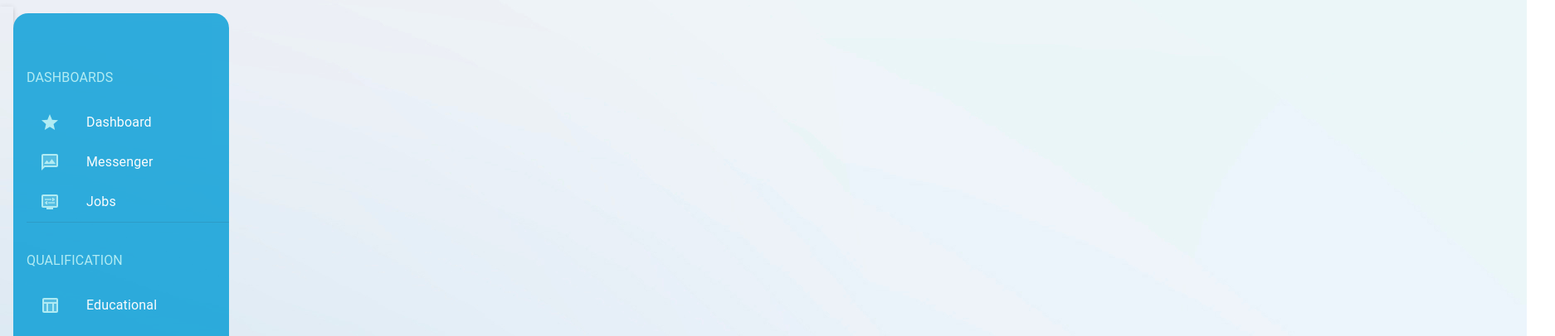
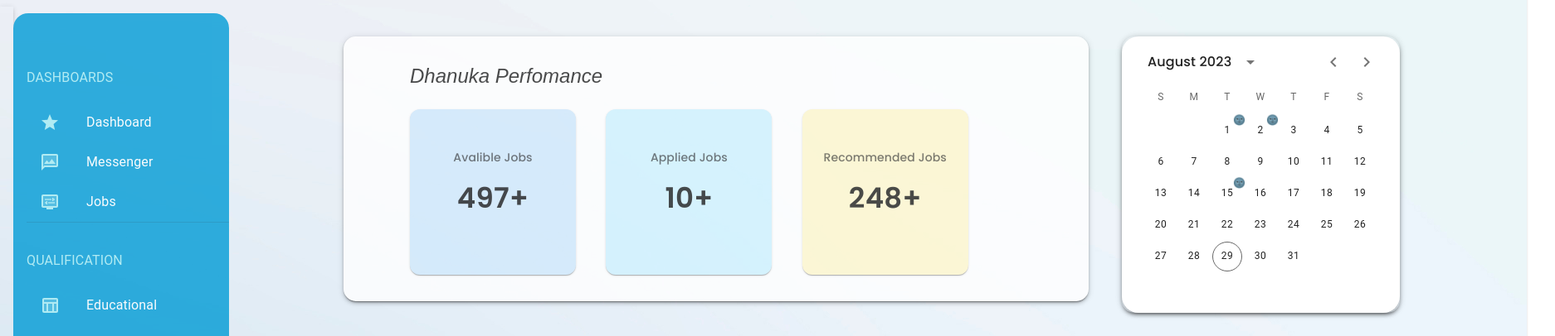
Before and after one commit to Dhanuka-Thathsara-Vithana/React-CV-sorting, a React (Vite) app: page /user in a window 1280 px wide. Shown: the part 80-486 px from the top of the page at 83% size, 1874 px wide, since content can reach past the window. Built offline with nearby package versions, Linux system fonts and the light colour scheme.

Commit message:
change padding layouts

```diff
--- a/src/layout/navbar/NavBar.tsx
+++ b/src/layout/navbar/NavBar.tsx
@@ -1,10 +1,11 @@
-import { AppBar, Badge, Box, Button, IconButton, List, ListItem, ListItemText, Menu, MenuItem, Toolbar, Typography } from '@mui/material'
+import { AppBar, Badge, Box, Button, IconButton,  List, ListItem, ListItemText, Menu, MenuItem, Toolbar, Typography } from '@mui/material'
 import MenuIcon from '@mui/icons-material/Menu';
 import AccountCircle from '@mui/icons-material/AccountCircle';
 import MailIcon from '@mui/icons-material/Mail';
 import NotificationsIcon from '@mui/icons-material/Notifications';
 import MoreIcon from '@mui/icons-material/MoreVert';
 import NotificationsNoneIcon from '@mui/icons-material/NotificationsNone';
+import { Link } from 'react-router-dom';
 
 function NavBar() {
   return (
@@ -23,20 +24,24 @@
             classes={{ root: 'MuiListItem-indicators' }}
             button
           >
+             <Link to={''}>
             <ListItemText
             sx={{fontFamily:'sans-serif'}}
               primaryTypographyProps={{ noWrap: true }}
               primary="Home"
             />
+            </Link>
         </ListItem>
         <ListItem
             classes={{ root: 'MuiListItem-indicators' }}
             button
           >
+             <Link to={'/user'}>
             <ListItemText
               primaryTypographyProps={{ noWrap: true }}
               primary="Dashboard"
             />
+            </Link>
         </ListItem>
         <ListItem
             classes={{ root: 'MuiListItem-indicators' }}
@@ -73,12 +78,14 @@
           </IconButton>
         </Box>
         <Box sx={{ display: { xs: 'flex', md: 'none' } }}>
+
           <IconButton
             size="large"
             color="inherit"
           >
             <MoreIcon />
           </IconButton>
+
         </Box>
       </Toolbar>
     </AppBar>
--- a/src/layout/sidebar/ListItem.tsx
+++ b/src/layout/sidebar/ListItem.tsx
@@ -24,7 +24,7 @@
   const navigate = useNavigate();
 
   const handelClick = () => {
-      navigate(`/${link}`)
+      navigate(`${link}`)
   }
 
 
--- a/src/layout/sidebar/SideBar.tsx
+++ b/src/layout/sidebar/SideBar.tsx
@@ -19,16 +19,16 @@
         <Typography  color='#A4EBF3' variant="subtitle1" paddingTop='2rem' paddingBottom='1rem'>
                 DASHBOARDS
         </Typography>
-      <ListItemCom message='Dashboard' icon={<StarIcon sx={{ color: '#A4EBF3' }} />} link={'user/dashboard'} />
-      <ListItemCom message='Messenger' icon={<MmsTwoToneIcon sx={{ color: '#A4EBF3' }} />} link={'user/messanger'} />
-      <ListItemCom message='Jobs' icon={<DisplaySettingsTwoToneIcon sx={{ color: '#A4EBF3' }} />} link={'user/jobs'} />
+      <ListItemCom message='Dashboard' icon={<StarIcon sx={{ color: '#A4EBF3' }} />} link={''} />
+      <ListItemCom message='Messenger' icon={<MmsTwoToneIcon sx={{ color: '#A4EBF3' }} />} link={'messanger'} />
+      <ListItemCom message='Jobs' icon={<DisplaySettingsTwoToneIcon sx={{ color: '#A4EBF3' }} />} link={'jobs'} />
 
        <Divider/>
         <Typography  color='#A4EBF3' variant="subtitle1" paddingTop='2rem' paddingBottom='1rem'>
                 QUALIFICATION
         </Typography>
-        <ListItemCom message='Educational' icon={<TableChartTwoToneIcon sx={{ color: '#A4EBF3' }} />} link={'user/education'}/>
-        <ListItemCom message='Work Experience' icon={<TableChartTwoToneIcon sx={{ color: '#A4EBF3' }} />} link={'user/workExperience'}/>
+        <ListItemCom message='Educational' icon={<TableChartTwoToneIcon sx={{ color: '#A4EBF3' }} />} link={'education'}/>
+        <ListItemCom message='Work Experience' icon={<TableChartTwoToneIcon sx={{ color: '#A4EBF3' }} />} link={'workExperience'}/>
 
   </List>
         </Grow>
--- a/src/pages/dashboard/PerformanceCard.tsx
+++ b/src/pages/dashboard/PerformanceCard.tsx
@@ -22,6 +22,7 @@
         sx={{
           width: 200,
           height: 200,
+          paddingTop: '3rem',
           backgroundColor: b1,
           borderRadius: '12px',
           textAlign: 'center',
@@ -38,12 +39,12 @@
 
         }}
       >
-      <Typography variant="subtitle2" sx={{ opacity: 0.72 }}
+      <Typography variant="subtitle2"  fontFamily='sans-serif' fontWeight='440' sx={{ opacity: 0.72 }}
         style={{ transformOrigin: '0 0 0' }}
       >
         <h4>{title}</h4>
       </Typography>
-      <Typography variant="h4"><Counter start={start} end={end}/></Typography>
+      <Typography sx={{paddingTop: '1rem'}} variant="h4" fontFamily='sans-serif' fontWeight='550'><Counter start={start} end={end}/></Typography>
     </Card>
     </Link>
   </Grow>
--- a/src/pages/dashboard/RecJobCard.tsx
+++ b/src/pages/dashboard/RecJobCard.tsx
@@ -25,7 +25,7 @@
 export default function RecJobCard({image, title, subheader, rating, des1, des2}: Props) {
 
   return (
-    <Card sx={{ width: '350px', height: '410px' , borderRadius: '12px', bgcolor: '#cae5fa'  }}>
+    <Card sx={{ width: '350px', height: '460px' , borderRadius: '12px', bgcolor: '#cae5fa'  }}>
       <CardHeader
         avatar={
           <Avatar sx={{ bgcolor: blue[500] }} aria-label="recipe">
--- a/src/pages/dashboard/UserPerformance.tsx
+++ b/src/pages/dashboard/UserPerformance.tsx
@@ -33,8 +33,8 @@
         <Box >
         <Grid container spacing={20}>
 
-        <PerformanceCard start={0} end={500} title={'Avalible Jobs'} b1={'#D1E9FC'} b2={'#79c2fc'} link={'/jobs'}/>
-        <PerformanceCard start={0} end={10} title={'Applied Jobs'} b1={'#D0F2FF'} b2={'#68d3fc'} link={'/education'}/>
+        <PerformanceCard start={0} end={500} title={'Avalible Jobs'} b1={'#D1E9FC'} b2={'#79c2fc'} link={'jobs'}/>
+        <PerformanceCard start={0} end={10} title={'Applied Jobs'} b1={'#D0F2FF'} b2={'#68d3fc'} link={'education'}/>
         <PerformanceCard start={0} end={250} title={'Recommended Jobs'} b1={'#FFF7CD'} b2={'#ffed87'} link={''}/>
 
         </Grid>
--- a/src/pages/jobs/Job.tsx
+++ b/src/pages/jobs/Job.tsx
@@ -45,7 +45,7 @@
 
   return (
     <Grow in={true} style={{ transformOrigin: '0 0 0' }} {...(true ? { timeout: 700 } : {})}>
-    <Card sx={{width: '1200px', paddingLeft: '4rem', borderRadius: '15px'}}>
+    <Card sx={{width: '1300px', paddingLeft: '4rem', borderRadius: '15px'}}>
     <Box p={5} paddingTop='3rem'>
         <Typography
           sx={{
@@ -56,7 +56,7 @@
           All Jobs
         </Typography>
 
-        <Grid container spacing={25}>
+        <Grid container spacing={23}>
 
            {jobCard.map((job) => (
              <Grid key={job._id} item xs={12} md={4} lg={3.4}>
--- a/src/pages/jobs/JobCard.tsx
+++ b/src/pages/jobs/JobCard.tsx
@@ -29,7 +29,7 @@
 
   return (
     <Grow in={true} {...(true ? { timeout: 1000 } : {})} style={{ transformOrigin: '0 0 0' }} >
-    <Card sx={{ width: '350px', height: '410px' , borderRadius: '12px', bgcolor: '#cae5fa'  }}>
+    <Card sx={{ width: '350px', height: '460px' , borderRadius: '12px', bgcolor: '#cae5fa'  }}>
       <CardHeader
         avatar={
           <Avatar sx={{ bgcolor: blue[500] }} aria-label="recipe">
```
Also changed, not shown: src/routes.tsx (+5 -5 lines).
